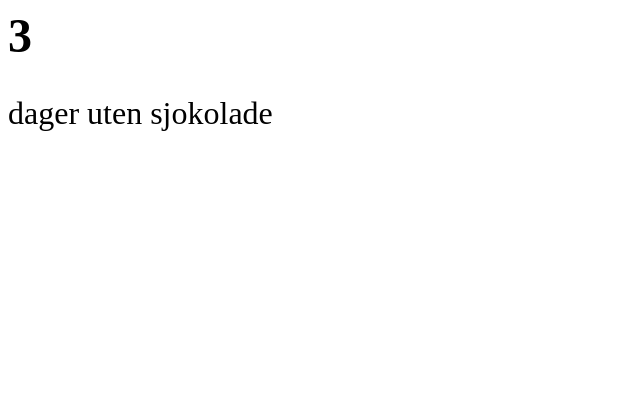
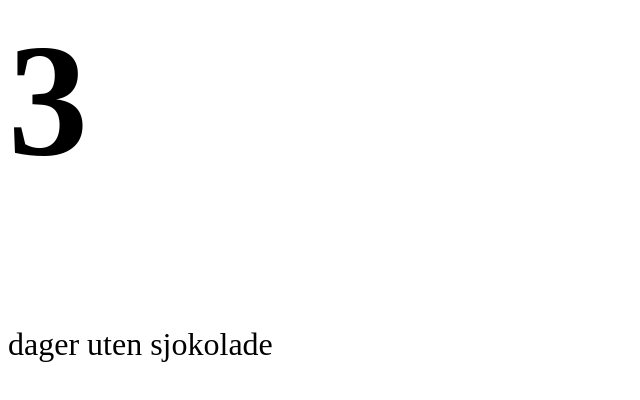
Before and after one commit to lstor/sugar, a plain HTML site: page hilde/index.html in a window 1280 px wide. Shown: the whole page, without its empty margins (0-640 px from the left). Drawn offline with Linux system fonts and the light colour scheme.

Commit message:
Update index.html

```diff
--- a/hilde/index.html
+++ b/hilde/index.html
@@ -2,15 +2,20 @@
     <head>
         <title>Hilde slutter med sjokolade</title>
         <style>
-    h1 { font-size: 300%; }
+            h1 { font-size: 1000%; }
             p { font-size: 200%; }
+            .content {
+                margin: 0 auto;
+                padding: 0;
+            }
         </style>
     </head>
-
     <body>
 
+        <section class="content">
             <h1 id="days">0</h1>
             <p>dager uten sjokolade</p>
+        </section>
 
         <script type="text/javascript">
             var startDate = new Date(2014, 7, 6);
@@ -22,7 +27,5 @@
             days = Math.ceil((today.getTime() - startDate.getTime())/one_day_in_ms) + 1;
             number.innerHTML = days;
         </script>
-
-
     </body>
 </html>
```
Lines whose indentation alone changed are shown as unchanged.
